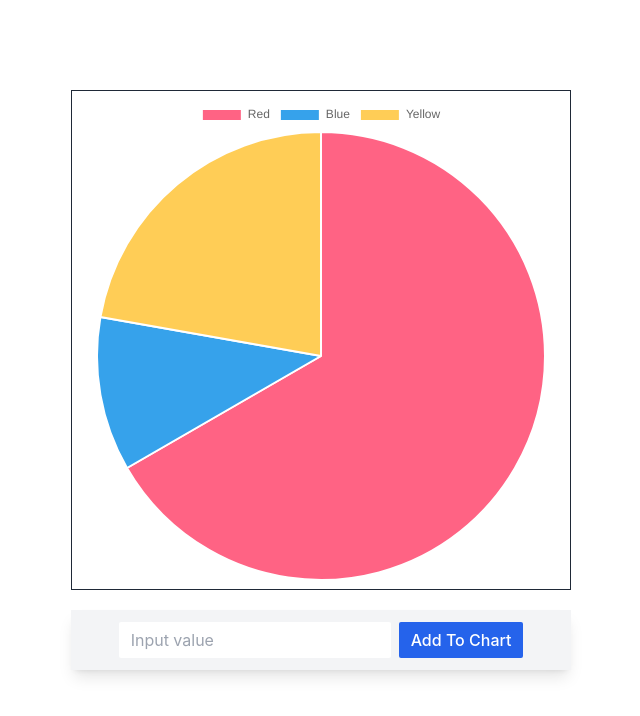
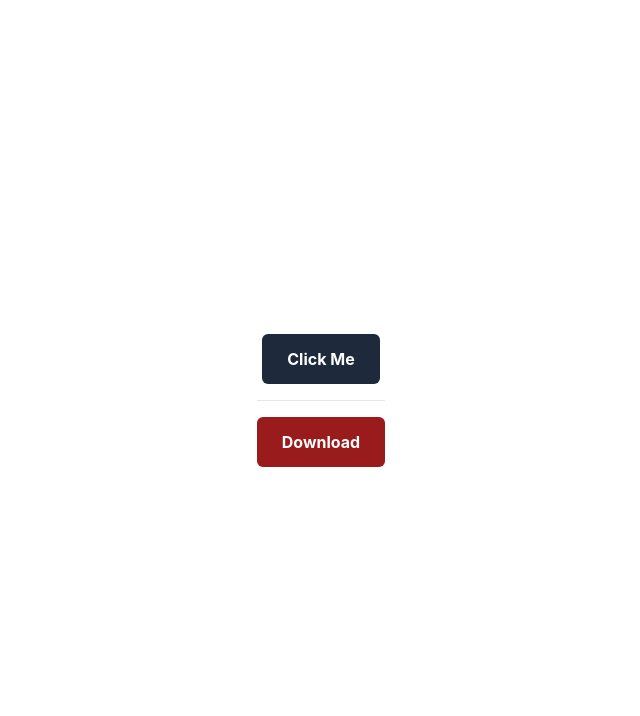
Before and after one commit to talhatonmoy/vue-learning-module-7, a Vue app: page / in a window 1280 px wide. Shown: the top 716 px of the page, without its empty margins (319-959 px from the left). Built offline with nearby package versions, Linux system fonts and the light colour scheme.

Commit message:
button component with props and default value of props

```diff
--- a/src/App.vue
+++ b/src/App.vue
@@ -1,77 +1,14 @@
 <script setup>
-import { ref, onMounted, onBeforeUnmount } from 'vue'
-
-const newValue = ref(null)
-
-let theChart = null
-
-const dataset = [
-    300, 50, 100
-]
-
-const data = {
-    labels: [
-        "Red",
-        "Blue",
-        "Yellow"
-    ],
-    datasets: [
-        {
-            label: 'My first Dataset',
-            data: dataset,
-            backgroundColor: [
-                'rgb(255,99,132)',
-                'rgb(54,162,235)',
-                'rgb(255,205,86)',
-                'rgb(43,105,86)',
-                'rgb(21,21,186)'
-            ],
-            hoverOffset: 4
-        }
-    ]
-}
-
-const config = {
-    type: 'pie',
-    data: data
-}
-
-onMounted(() => {
-    const context = document.getElementById('myChart')
-    theChart = new Chart(context, config)
-})
-
-onBeforeUnmount(() => {
-    if (theChart) {
-        theChart.destroy()
-    }
-})
-
-function updateChart() {
-    if (newValue.value) {
-        dataset.push(newValue.value)
-        theChart.data.datasets[0].data = dataset
-        theChart.update()
-    }
-}
-
-
-
-
+import Button from './components/Button.vue';
 </script>
 
 <template>
-    <div class="w-[500px] h-[500px] border-gray-800 border p-2 mx-auto mb-5">
-          <canvas id="myChart"></canvas>
-    </div>
 
-    <div class="flex items-center justify-center mb-10 p-3 shadow-lg bg-gray-100 mx-auto space-x-2">
-        <input  class="px-3 py-1.5 focus:outline-none rounded-sm bg-white text-md text-gray-500 " v-model="newValue"
-            type="text" placeholder="Input value">
-        <button @click="updateChart()"  class="px-3 py-1.5 bg-blue-600 text-white border-none rounded-sm hover:bg-blue-800"
-            type="submit">Add
-            To Chart</button>
-    </div>
+    <Button label="Click Me" color="slate"/>
+    <hr class="my-4">
+    <Button label="Download" color="red"/>
 </template>
 
-<style scoped></style>
+<style scoped>
+
+</style>
--- /dev/null
+++ b/src/components/Button.vue
@@ -0,0 +1,24 @@
+<script setup>
+const props = defineProps({
+    label: {
+        type: String,
+        default: 'Hello World!'
+    },
+    color: {
+        type: String,
+        default: 'yellow'
+    }
+})
+
+function getColor() {
+    return ` bg-${props.color}-800  hover:bg-${props.color}-400`
+}
+</script>
+
+<template>
+    <button :class="getColor()" class="px-6 py-3 text-white font-bold hover:text-black rounded-md">
+        {{ props.label }}
+    </button>
+</template>
+
+<style scoped></style>
```
Also changed, not shown: src/components/HelloWorld.vue (+5 -29 lines).
